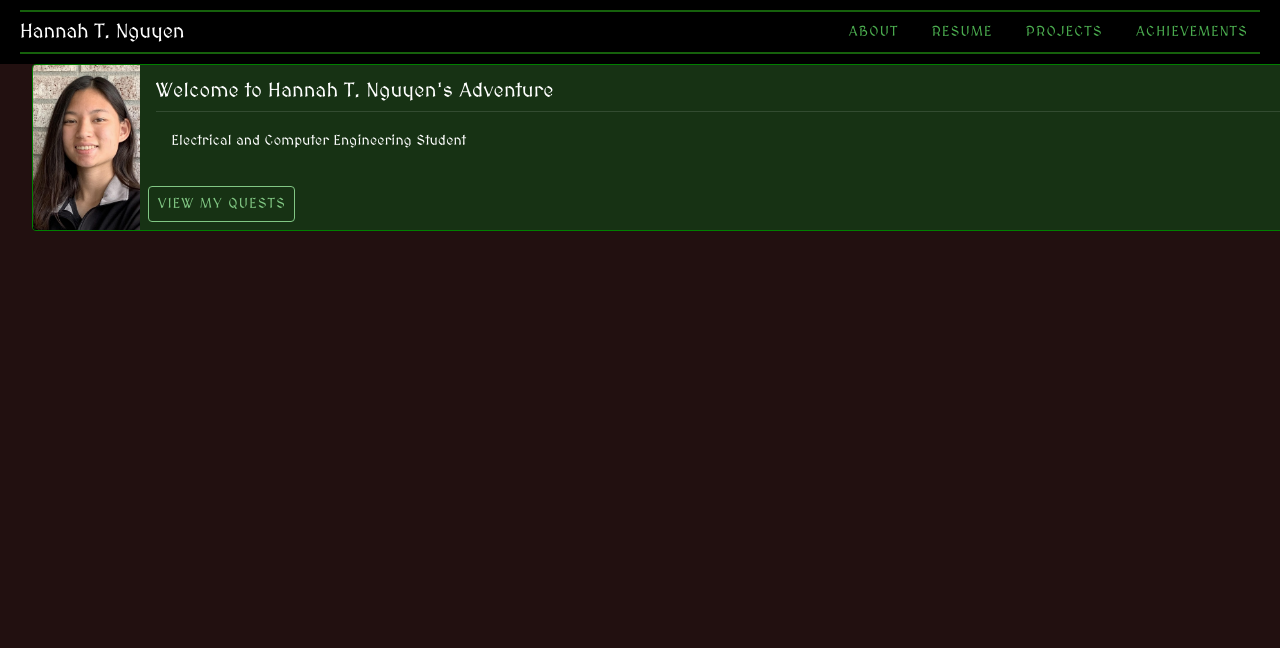
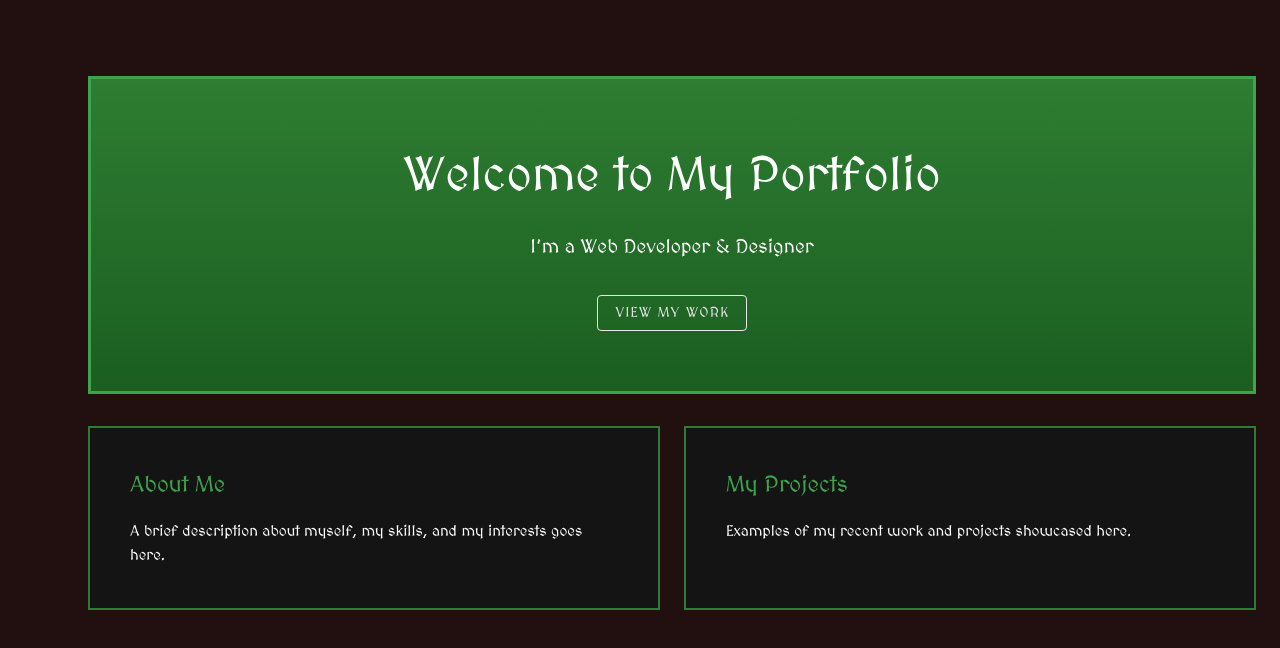
Before and after one commit to TheNguyen07/TheNguyen07.github.io, a Vue app: page / in a window 1280 px wide. Shown: the top 648 px of the page. Built offline with nearby package versions, Linux system fonts and the light colour scheme.

Commit message:
fixing layout

```diff
--- a/src/App.vue
+++ b/src/App.vue
@@ -1,10 +1,11 @@
 <template>
   <v-app>
-    <Navigation />
+    <!-- <Navigation /> -->
 
-    <v-main class="pt-6 pa-0">
-      <AboutMe />
-    </v-main>
+      <v-main style="padding: 0; margin: 0;">
+        <Test />
+        <test2 />
+      </v-main>
   </v-app>
 </template>
 
@@ -16,29 +17,27 @@ html, body, .v-application {
 }
 .v-main {
   width: 100vw !important;
-  min-width: 100vw !important;
-  /* Kills the "ghost" space reserved for sidebars */
-  --v-layout-left: 0px !important;
-  --v-layout-right: 0px !important;
-  padding: 0 !important;
-  /* Ensures everything starts from the absolute left */
-  display: block !important;
+  /* min-width: 100vw !important; */
+  /* padding: 0 !important; */
+  /* display: block !important;  */
 }
 
 /* Ensure the wrapper doesn't try to center your content */
-.v-application__wrap {
+/* .v-application__wrap {
   display: block !important;
-}
+} */
 
 /* 3. Global font */
 html {
-  font-family: 'MedievalSharp', cursive, serif;
+  font-family: 'MedievalSharp', cursive, serif !important;
 }
 
 </style>
 
 <script setup>
-import Navigation from './components/Navigation.vue'
+import Navigation from './components/Navigation.vue';
 import AboutMe from './components/AboutMe.vue';
+import Test from './components/Test.vue';
+import test2 from './components/Test2.vue';
 
 </script>
--- a/src/components/AboutMe.vue
+++ b/src/components/AboutMe.vue
@@ -1,32 +1,38 @@
 <template>
   <v-container fluid class="pa-0 ma-0">
-    <v-row no-gutters class="mt-16">
+    <v-row class="mt-16">
       <v-col cols="12">
         <v-card
           variant="outlined"
           style="background-color: rgba(23, 50, 20); border-color: green;"
-          rounded="3"
+          rounded="0"
+          flat
         >
+          <v-row no-gutters justify="center">
+
+            <v-col cols="12" md="10" lg="9" xl="8">
               <v-row no-gutters>
-            <v-col cols="4" sm="3" md="2" lg="1">
+                <v-col cols="4" sm="3" md="2">
                   <v-img
                     src="/src/assets/Professional photo.jpeg"
                     cover
                     height="100%"
+                    min-height="200px"
                   ></v-img>
                 </v-col>
 
-            <v-col cols="8" sm="9" md="10" lg="11">
-              <v-card-item class="pl-4">
-                <v-card-title>Welcome to Hannah T. Nguyen's Adventure</v-card-title>
-                <v-card-subtitle></v-card-subtitle>
-                <v-divider></v-divider>
-                <v-card-text class="mt-1">
+                <v-col cols="8" sm="9" md="10">
+                  <v-card-item class="pl-6">
+                    <v-card-title class="text-h5 text-md-h4">
+                      Welcome to Hannah T. Nguyen's Adventure
+                    </v-card-title>
+                    <v-divider color="green" class="my-2"></v-divider>
+                    <v-card-text class="pa-0">
                       Electrical and Computer Engineering Student
                     </v-card-text>
                   </v-card-item>
 
-              <v-card-actions>
+                  <v-card-actions class="pl-6">
                     <v-btn
                       variant="outlined"
                       color="green-lighten-2"
@@ -34,6 +40,9 @@
                     ></v-btn>
                   </v-card-actions>
                 </v-col>
+              </v-row>
+            </v-col>
+
           </v-row>
         </v-card>
       </v-col>
--- a/src/components/Navigation.vue
+++ b/src/components/Navigation.vue
@@ -26,6 +26,9 @@
       v-model="drawer"
       temporary
       location="left"
+      overlay
+      scrim="black"
+      persistent="false"
     >
       <v-list>
         <v-list-item
--- /dev/null
+++ b/src/components/Test.vue
@@ -0,0 +1,41 @@
+<template>
+  <v-container class="hero-container">
+    <div class="hero-box">
+      <h1>Welcome to My Portfolio</h1>
+      <p>I’m a Web Developer & Designer</p>
+
+      <v-btn class="hero-btn" variant="outlined">
+        View My Work
+      </v-btn>
+    </div>
+  </v-container>
+</template>
+
+<style scoped>
+.hero-container {
+  margin-top: 60px;
+  /* margin-bottom: 80px; */
+}
+
+.hero-box {
+  background: linear-gradient(180deg, #2e7d32, #1b5e20);
+  border: 3px solid #3fa34d;
+  padding: 60px;
+  text-align: center;
+}
+
+.hero-box h1 {
+  font-size: 3rem;
+  margin-bottom: 16px;
+}
+
+.hero-box p {
+  font-size: 1.2rem;
+  margin-bottom: 32px;
+}
+
+.hero-btn {
+  color: #e6e6e6;
+  border-color: #e6e6e6;
+}
+</style>
--- /dev/null
+++ b/src/components/Test2.vue
@@ -0,0 +1,43 @@
+<template>
+  <v-container class="sections">
+    <v-row>
+      <v-col cols="6">
+        <div class="panel">
+          <h2>About Me</h2>
+          <p>
+            A brief description about myself, my skills,
+            and my interests goes here.
+          </p>
+        </div>
+      </v-col>
+
+      <v-col cols="6">
+        <div class="panel">
+          <h2>My Projects</h2>
+          <p>
+            Examples of my recent work and projects
+            showcased here.
+          </p>
+        </div>
+      </v-col>
+    </v-row>
+  </v-container>
+</template>
+
+<style scoped>
+.sections {
+  margin-bottom: 80px;
+}
+
+.panel {
+  background-color: #141414;
+  border: 2px solid #2e7d32;
+  padding: 40px;
+  height: 100%;
+}
+
+.panel h2 {
+  color: #3fa34d;
+  margin-bottom: 16px;
+}
+</style>
```
Lines whose indentation alone changed are shown as unchanged.
